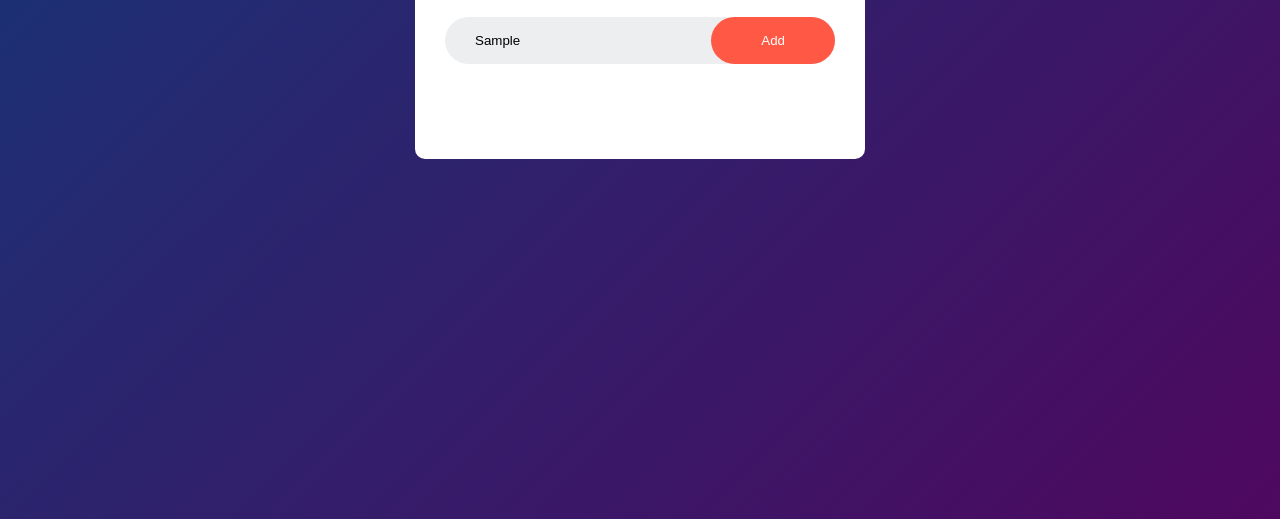
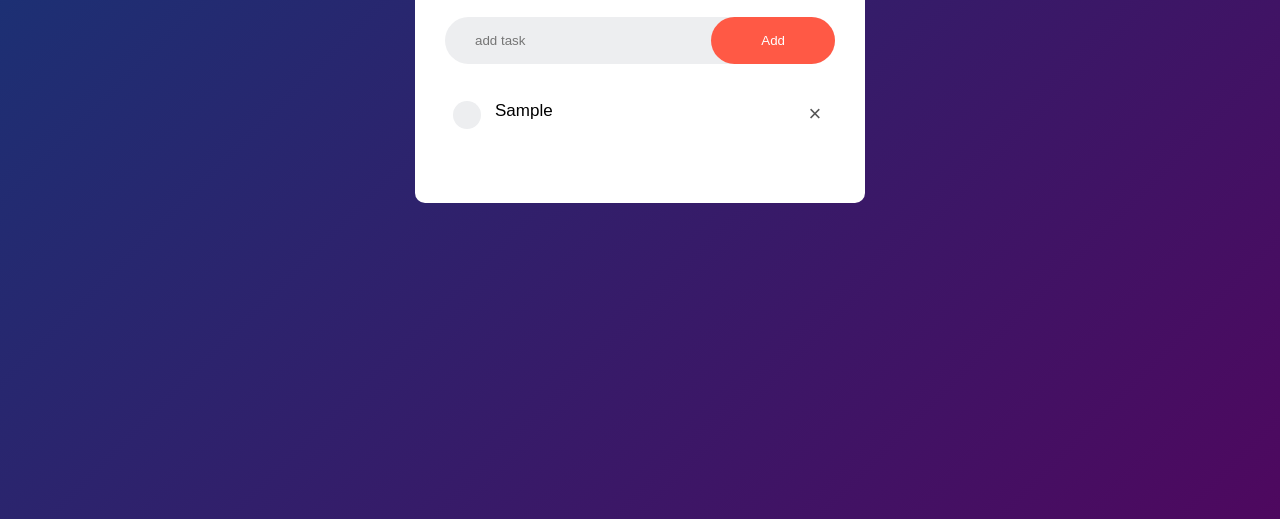
Before and after one commit to hademinne/To-Do-List, a plain HTML site: page index.html in a window 1280 px wide. Both pictures are taken after typing "Sample" into the empty fields and a click on the button "Add". Shown: the part 281-800 px from the top of the page. Drawn offline with Linux system fonts and the light colour scheme.

Commit message:
adding placeholder and button

```diff
--- a/index.html
+++ b/index.html
@@ -13,8 +13,13 @@
         <h2>To-Do List</h2>
         <div class="row">
           <input type="text" id="input-box" placeholder="add task" />
-          <button>Add</button>
+          <button onclick="addTask()">Add</button>
         </div>
+        <ul id="list-container">
+          <!-- <li class="checked">Task 1</li>
+          <li>Task 1</li>
+          <li>Task 1</li> -->
+        </ul>
       </div>
     </div>
     <script src="main.js"></script>
--- a/main.js
+++ b/main.js
@@ -0,0 +1,17 @@
+const inputBox = document.getElementById("input-box");
+const listContainer = document.getElementById("list-container");
+
+function addTask() {
+  if (inputBox.value === "") {
+    alert("you must write task");
+  } else {
+    let li = document.createElement("li");
+    li.innerHTML = inputBox.value;
+    listContainer.appendChild(li);
+    // adding cross icon
+    let span = document.createElement("span");
+    span.innerHTML = "\u00d7";
+    li.appendChild(span);
+  }
+  inputBox.value = "";
+}
--- a/style.css
+++ b/style.css
@@ -47,3 +47,41 @@ button {
   cursor: pointer;
   border-radius: 50px;
 }
+ul li {
+  list-style: none;
+  font-size: 17px;
+  padding: 12px 8px 12px 50px;
+  user-select: none;
+  cursor: pointer;
+  position: relative;
+}
+ul li::before {
+  content: "";
+  position: absolute;
+  height: 28px;
+  width: 28px;
+  border-radius: 50%;
+  background: #edeef0;
+  background-size: cover;
+  background-position: center;
+  top: 12px;
+  left: 8px;
+}
+ul li.checked {
+  color: #555;
+  text-decoration: line-through;
+}
+ul li span {
+  position: absolute;
+  right: 0;
+  top: 5px;
+  width: 40px;
+  height: 40px;
+  font-size: 22px;
+  color: #555;
+  line-height: 40px;
+  text-align: center;
+}
+ul li span:hover {
+  background: #edeef0;
+}
```
